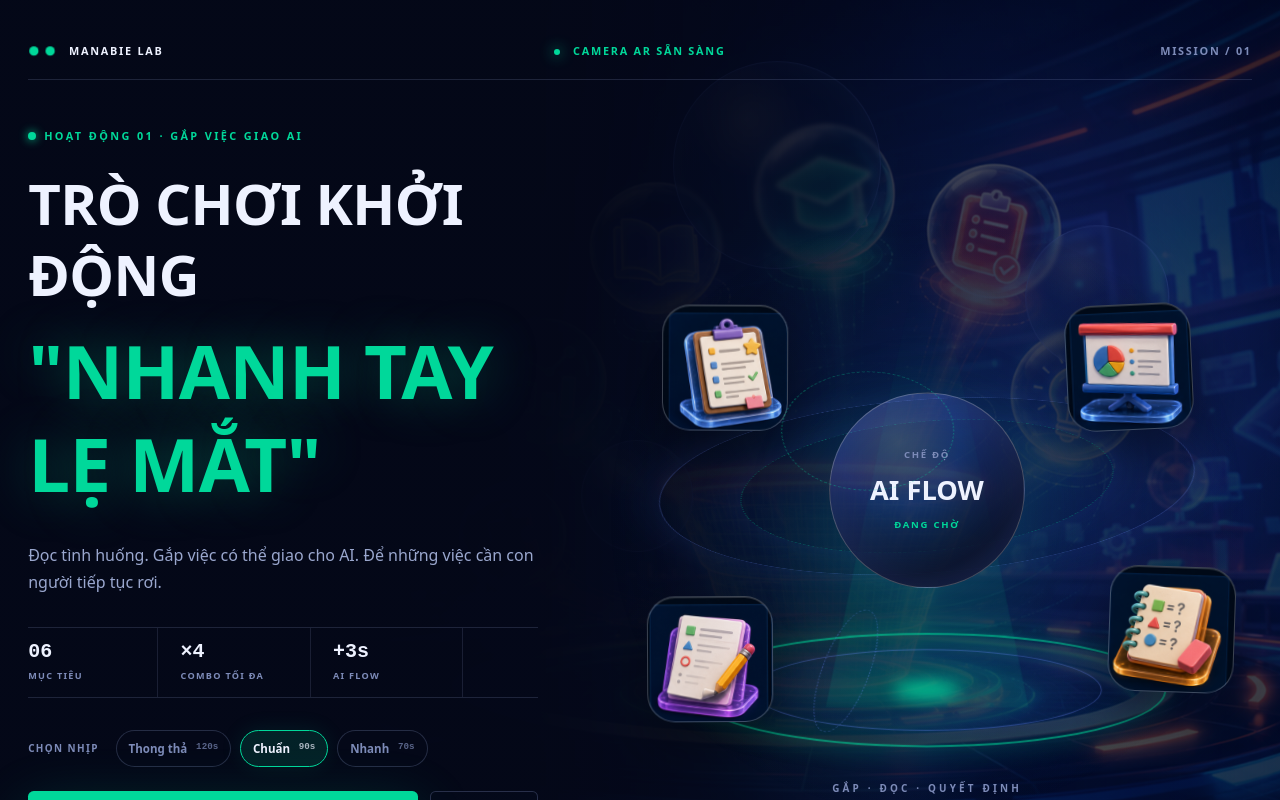
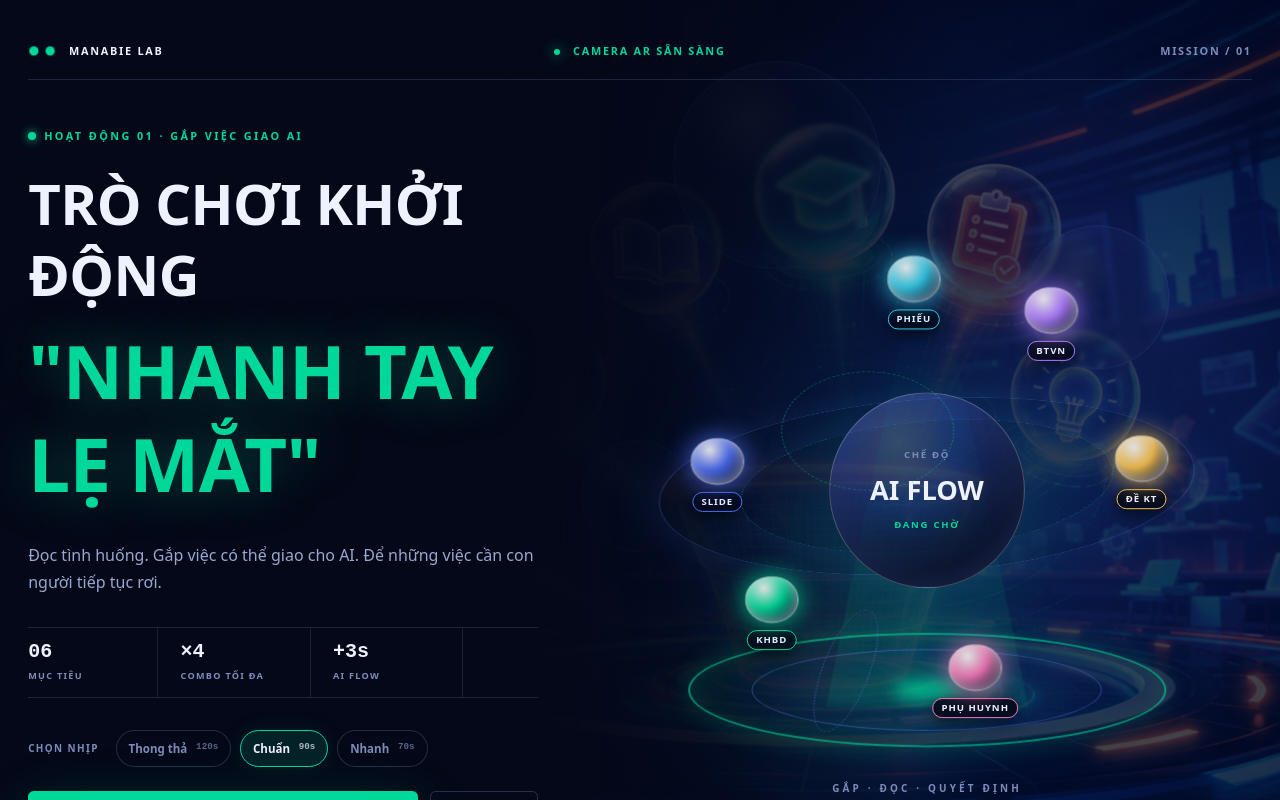
Before and after one commit to kkhmn4/game-ar-gap-nhiem-vu-demo-manabie, a React (Vite) app: page / in a window 1280 px wide. Built offline with nearby package versions, Linux system fonts and the light colour scheme.

Commit message:
Upgrade mission reactor UI: add 3D orbiting task spheres around AI FLOW core with continuous revolution motion

```diff
--- a/src/App.tsx
+++ b/src/App.tsx
@@ -371,10 +371,35 @@ function Intro({
             <div className="reactor-halo halo-one" />
             <div className="reactor-halo halo-two" />
             <div className="reactor-scan" />
-            <div className="mission-tile tile-a" />
-            <div className="mission-tile tile-b" />
-            <div className="mission-tile tile-c" />
-            <div className="mission-tile tile-d" />
+
+            {/* 6 Quả cầu công việc chuyển động xoay quanh tâm AI Flow */}
+            <div className="orbit-container">
+              <div className="orb-task orb-khbd" style={{ '--angle': '0deg', '--dist': '200px', '--speed': '14s' } as React.CSSProperties}>
+                <span className="orb-sphere" />
+                <span className="orb-label">KHBD</span>
+              </div>
+              <div className="orb-task orb-slide" style={{ '--angle': '60deg', '--dist': '210px', '--speed': '16s' } as React.CSSProperties}>
+                <span className="orb-sphere" />
+                <span className="orb-label">SLIDE</span>
+              </div>
+              <div className="orb-task orb-phieu" style={{ '--angle': '120deg', '--dist': '195px', '--speed': '13.5s' } as React.CSSProperties}>
+                <span className="orb-sphere" />
+                <span className="orb-label">PHIẾU</span>
+              </div>
+              <div className="orb-task orb-btvn" style={{ '--angle': '180deg', '--dist': '205px', '--speed': '15.5s' } as React.CSSProperties}>
+                <span className="orb-sphere" />
+                <span className="orb-label">BTVN</span>
+              </div>
+              <div className="orb-task orb-dekt" style={{ '--angle': '240deg', '--dist': '215px', '--speed': '17s' } as React.CSSProperties}>
+                <span className="orb-sphere" />
+                <span className="orb-label">ĐỀ KT</span>
+              </div>
+              <div className="orb-task orb-phuhuynh" style={{ '--angle': '300deg', '--dist': '200px', '--speed': '14.5s' } as React.CSSProperties}>
+                <span className="orb-sphere" />
+                <span className="orb-label">PHỤ HUYNH</span>
+              </div>
+            </div>
+
             <div className="reactor-core">
               <span>CHẾ ĐỘ</span>
               <strong>AI FLOW</strong>
--- a/src/index.css
+++ b/src/index.css
@@ -89,7 +89,84 @@ body {
 .mission-reactor::before { content:''; position:absolute; inset:4% 0 0; z-index:-3; border-radius:50%; background:radial-gradient(circle,rgba(8,27,68,.62),rgba(5,10,28,.1) 62%,transparent 72%); }
 .reactor-halo { position:absolute; left:50%; top:47%; border:1px solid rgba(109,139,255,.26);border-radius:50%;transform:translate(-50%,-50%) rotateX(68deg);box-shadow:0 0 60px rgba(76,109,240,.12)}.halo-one{width:86%;height:72%;animation:reactor-turn 13s linear infinite}.halo-two{width:62%;height:52%;border-style:dashed;border-color:rgba(0,216,154,.34);animation:reactor-turn 9s linear infinite reverse}
 .reactor-scan { position:absolute; left:50%; top:48%; width:48%; height:70%; transform:translate(-50%,-50%); clip-path:polygon(46% 0,54% 0,82% 100%,18% 100%); background:linear-gradient(180deg,rgba(0,216,154,0),rgba(0,216,154,.12));filter:blur(4px);animation:reactor-breathe 2.4s ease-in-out infinite alternate; }
-.reactor-core { position:relative; z-index:4; display:flex; flex-direction:column; align-items:center; justify-content:center; width:190px;aspect-ratio:1;border:1px solid rgba(238,242,255,.28);border-radius:50%;background:radial-gradient(circle at 35% 25%,rgba(255,255,255,.18),rgba(76,109,240,.18) 32%,rgba(5,10,28,.92) 70%);box-shadow:inset 0 0 45px rgba(109,139,255,.2),0 0 70px rgba(76,109,240,.18);animation:core-hover 4s ease-in-out infinite}.reactor-core::after{content:'';position:absolute;inset:10px;border:1px dashed rgba(0,216,154,.4);border-radius:50%;animation:reactor-turn 8s linear infinite}.reactor-core span,.reactor-core i{font-size:.58rem;font-weight:900;letter-spacing:.18em;color:var(--dim)}.reactor-core strong{margin:.45rem 0;font-size:1.65rem;color:var(--chalk)}.reactor-core i{color:var(--mint);font-style:normal}
+
+/* ------------------------------------------------------------------ */
+/* Quả cầu công việc chuyển động xoay quanh tâm AI Flow              */
+/* ------------------------------------------------------------------ */
+.orbit-container {
+  position: absolute;
+  left: 50%;
+  top: 47%;
+  width: 460px;
+  height: 460px;
+  transform: translate(-50%, -50%);
+  pointer-events: none;
+  z-index: 5;
+}
+
+.orb-task {
+  position: absolute;
+  left: 50%;
+  top: 50%;
+  display: flex;
+  flex-direction: column;
+  align-items: center;
+  justify-content: center;
+  width: 76px;
+  height: 76px;
+  margin-left: -38px;
+  margin-top: -38px;
+  animation: orbit-rotate var(--speed, 15s) linear infinite;
+  transform-origin: center center;
+}
+
+@keyframes orbit-rotate {
+  from {
+    transform: rotate(var(--angle, 0deg)) translate(var(--dist, 200px)) rotate(calc(-1 * var(--angle, 0deg)));
+  }
+  to {
+    transform: rotate(calc(var(--angle, 0deg) + 360deg)) translate(var(--dist, 200px)) rotate(calc(-1 * (var(--angle, 0deg) + 360deg)));
+  }
+}
+
+.orb-sphere {
+  width: 58px;
+  height: 58px;
+  border-radius: 50%;
+  background: radial-gradient(circle at 35% 25%, rgba(255, 255, 255, 0.95), var(--orb-color, var(--mint)) 42%, #0a1432 88%);
+  box-shadow: 0 0 28px var(--orb-color, var(--mint)), inset 0 0 14px rgba(255, 255, 255, 0.6);
+  border: 1.5px solid rgba(255, 255, 255, 0.7);
+  animation: orb-pulse 2.8s ease-in-out infinite alternate;
+}
+
+.orb-label {
+  margin-top: 5px;
+  padding: 2px 8px;
+  border-radius: 999px;
+  background: rgba(5, 10, 28, 0.92);
+  border: 1.5px solid var(--orb-color, var(--mint));
+  color: var(--chalk);
+  font-family: var(--display);
+  font-size: 0.6rem;
+  font-weight: 900;
+  letter-spacing: 0.1em;
+  white-space: nowrap;
+  box-shadow: 0 4px 16px rgba(0, 0, 0, 0.6);
+}
+
+.orb-khbd { --orb-color: #00d89a; }
+.orb-slide { --orb-color: #4c6df0; }
+.orb-phieu { --orb-color: #32c8e6; }
+.orb-btvn { --orb-color: #af7cff; }
+.orb-dekt { --orb-color: #f4be4f; }
+.orb-phuhuynh { --orb-color: #f178b6; }
+
+@keyframes orb-pulse {
+  0% { transform: scale(0.92); filter: brightness(0.92); }
+  100% { transform: scale(1.1); filter: brightness(1.25); }
+}
+
+.reactor-core { position:relative; z-index:6; display:flex; flex-direction:column; align-items:center; justify-content:center; width:190px;aspect-ratio:1;border:1px solid rgba(238,242,255,.28);border-radius:50%;background:radial-gradient(circle at 35% 25%,rgba(255,255,255,.18),rgba(76,109,240,.18) 32%,rgba(5,10,28,.92) 70%);box-shadow:inset 0 0 45px rgba(109,139,255,.2),0 0 70px rgba(76,109,240,.18);animation:core-hover 4s ease-in-out infinite}.reactor-core::after{content:'';position:absolute;inset:10px;border:1px dashed rgba(0,216,154,.4);border-radius:50%;animation:reactor-turn 8s linear infinite}.reactor-core span,.reactor-core i{font-size:.58rem;font-weight:900;letter-spacing:.18em;color:var(--dim)}.reactor-core strong{margin:.45rem 0;font-size:1.65rem;color:var(--chalk)}.reactor-core i{color:var(--mint);font-style:normal}
 .mission-tile { position:absolute; z-index:2; width:126px;aspect-ratio:1;border:1px solid rgba(238,242,255,.25);border-radius:28px;background-image:url('/assets/mission-icon-atlas-v2.png');background-size:400% 400%;box-shadow:0 22px 55px rgba(0,0,0,.42),inset 0 1px rgba(255,255,255,.15); }
 .tile-a{left:9%;top:18%;background-position:0 0;animation:tile-float-a 6s ease-in-out infinite}.tile-b{right:8%;top:16%;background-position:33.333% 0;animation:tile-float-b 7.4s ease-in-out infinite}.tile-c{left:7%;bottom:15%;background-position:66.666% 0;animation:tile-float-b 8.2s ease-in-out -2s infinite reverse}.tile-d{right:4%;bottom:18%;background-position:100% 0;animation:tile-float-a 6.8s ease-in-out -3s infinite reverse}
 .reactor-platform { position:absolute; left:50%; bottom:11%; width:72%;height:112px;transform:translateX(-50%);border:2px solid rgba(0,216,154,.7);border-radius:50%;background:radial-gradient(ellipse,rgba(0,216,154,.19),rgba(76,109,240,.08) 45%,transparent 67%);box-shadow:0 0 30px rgba(0,216,154,.25),inset 0 0 38px rgba(0,216,154,.18);animation:platform-pulse 2.2s ease-in-out infinite alternate}.reactor-platform span{position:absolute;inset:13%;border:1px solid rgba(109,139,255,.42);border-radius:50%}.reactor-platform span:nth-child(2){inset:28%;border-style:dashed;animation:reactor-turn 7s linear infinite}.reactor-platform span:nth-child(3){inset:43%;background:var(--mint);filter:blur(8px)}
```
